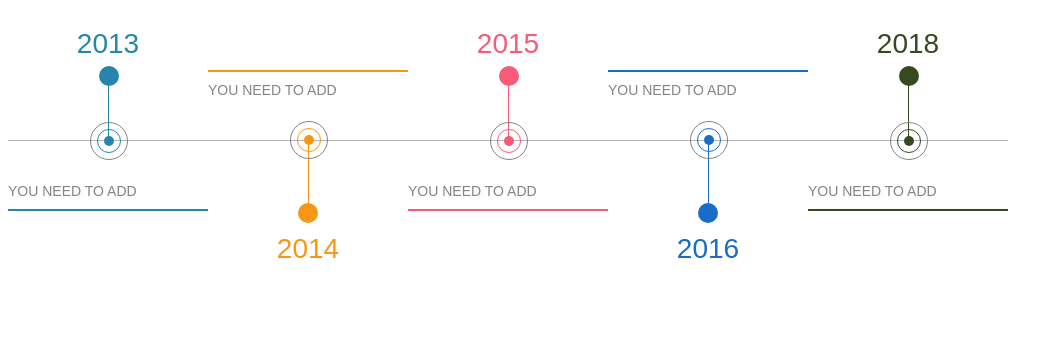
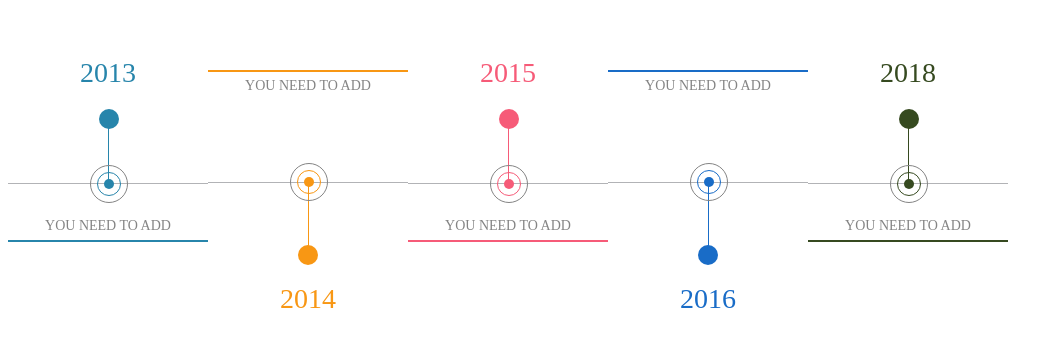
Before and after one commit to cristianpoleyJS/vue-next-timeline, a Vue app: page / in a window 1280 px wide. Shown: the top 346 px of the page, without its empty margins (0-1063 px from the left). Built offline with nearby package versions, Linux system fonts and the light colour scheme.

Commit message:
[feat] Finish component, details style and refactor code

```diff
--- a/src/components/VueNextTimeline.vue
+++ b/src/components/VueNextTimeline.vue
@@ -4,83 +4,92 @@
     :style="{
       'min-width': minWidth,
       'max-width': maxWidth
-    }">
+    }"
+    :class="className">
     <table>
       <tbody>
         <template v-for="(item, ix) in items">
           <!-- Item impar -->
-          <td v-if="ix % 2 === 0" :key="item[itemUniqueKey] || ix" class="vue-next-timeline__item even">
+          <td
+            v-if="ix % 2 === 0"
+            :key="item[itemUniqueKey] || ix"
+            class="vue-next-timeline__item even">
             <!-- Title item -->
-            <tr
-              :class="{'li-last': ix === items.length - 1}"
-              :style="{'--color': colorItem(item)}">
-              <div class="vue-next-timeline__item--line" :style="{'--color': colorItem(item)}">
+            <tr :style="returnCustomElementColor(item)">
+              <div
+                class="vue-next-timeline__item--line"
+                :style="returnCustomElementColor(item)">
                 <span class="budget" />
               </div>
               <div class="vue-next-timeline__item--title">
-                <slot name="title">
                 <span
                   :title="itemTitle(item)"
                   @click="titleClicked(item)"
-                    class="vue-next-timeline__item--title"
                   v-if="itemTitle(item)"
-                    :style="{'--color': colorItem(item)}">
+                  :style="[returnCustomElementColor(item), cursorPointer]">
+                  <slot name="title">
                     {{ itemTitle(item) }}
+                  </slot>
                 </span>
-                </slot>
               </div>
             </tr>
             <!-- Content item -->
-            <tr class="vue-next-timeline__item__wrapper-content" :style="{'min-width': minWidthItem, 'max-width': maxWidthItem}">
+            <tr
+              class="vue-next-timeline__item__wrapper-content"
+              :style="minMaxWidthTr">
               <div class="vue-next-timeline__item--content">
-                <slot name="content">
                 <span
                   :title="itemContent(item)"
                   @click="titleClicked(item)"
-                    :style="{'--color': colorItem(item)}"
-                    class="vue-next-timeline__item--content"
+                  :style="[returnCustomElementColor(item), cursorPointer]"
                   v-if="itemContent(item)">
+                  <slot name="content">
                     {{ itemContent(item) }}
+                  </slot>
                 </span>
-                </slot>
               </div>
             </tr>
           </td>
           <!-- Item par -->
-          <td v-else :key="item[itemUniqueKey] || ix" class="vue-next-timeline__item odd">
+          <td
+            v-else
+            :key="item[itemUniqueKey] || ix"
+            class="vue-next-timeline__item odd">
             <!-- Content item -->
-            <tr class="vue-next-timeline__item__wrapper-content" :style="{'min-width': minWidthItem, 'max-width': maxWidthItem}">
+            <tr
+              class="vue-next-timeline__item__wrapper-content"
+              :style="minMaxWidthTr">
                 <div class="vue-next-timeline__item--content">
-                  <slot name="content">
                   <span
                     :title="itemContent(item)"
-                      @click="titleClicked(item)" :style="{'--color': colorItem(item)}"
-                      class="vue-next-timeline__item--content"
+                    @click="titleClicked(item)"
+                    :style="[returnCustomElementColor(item), cursorPointer]"
                     v-if="itemContent(item)">
+                    <slot name="content">
                       {{ itemContent(item) }}
+                    </slot>
                   </span>
-                  </slot>
                 </div>
             </tr>
             <!-- Title item -->
             <tr
               :key="item[itemUniqueKey] || ix"
-              :class="{'li-last': ix === items.length - 1}"
-              :style="{'--color': colorItem(item)}">
-                <div class="vue-next-timeline__item--line" :style="{'--color': colorItem(item)}">
+              :style="returnCustomElementColor(item)">
+                <div
+                  class="vue-next-timeline__item--line"
+                  :style="returnCustomElementColor(item)">
                   <span class="budget" />
                 </div>
                 <div class="vue-next-timeline__item--title">
-                  <slot name="title">
                   <span
                     :title="itemTitle(item)"
                     @click="titleClicked(item)"
-                      class="vue-next-timeline__item--title"
                     v-if="itemTitle(item)"
-                      :style="{'--color': colorItem(item)}">
+                    :style="[returnCustomElementColor(item), cursorPointer]">
+                    <slot name="title">
                       {{ itemTitle(item) }}
+                    </slot>
                   </span>
-                  </slot>
                 </div>
             </tr>
           </td>
@@ -111,7 +120,7 @@ export default {
       default: 'content'
     },
     itemClickable: {
-      type: [String, Boolean],
+      type: [Boolean],
       default: true
     },
     minWidth: {
@@ -120,7 +129,7 @@ export default {
     },
     maxWidth: {
       type: String,
-      default: '1220px'
+      default: '100%'
     },
     minWidthItem: {
       type: String,
@@ -140,19 +149,34 @@ export default {
     className: {
       type: String,
       default: ''
-    },
-    contentClass: {
-      type: String,
-      default: ''
-    },
-    contentSubstr: {
-      type: Number,
-      default: 250
     }
   },
   data () {
     return {
       itemSelected: {}
+    }
+  },
+  computed: {
+
+    cursorPointer () {
+      return {
+        cursor: this.itemClickable ? 'pointer' : 'initial'
+      }
+    },
+
+    minMaxWidthTr () {
+      const { minWidthItem, maxWidthItem } = this
+      const styleObj = {}
+
+      if (minWidthItem) {
+        styleObj['min-width'] = minWidthItem
+      }
+
+      if (maxWidthItem) {
+        styleObj['max-width'] = maxWidthItem
+      }
+
+      return styleObj
     }
   },
   methods: {
@@ -165,13 +189,16 @@ export default {
       return item[this.itemContentKey]
     },
 
-    colorItem (item) {
-      return item.color || '#1e2124'
+    returnCustomElementColor (item) {
+      return {
+        '--color': item.color || '#1e2124',
+        'text-align': this.textAlign
+      }
     },
 
     titleClicked (item) {
       if (this.itemClickable) {
-        this.$emit('click', item)
+        this.$emit('click-item', item)
       }
     }
   }
@@ -180,105 +207,102 @@ export default {
 
 <style scoped lang="scss">
   .vue-next-timeline {
-
-    font-family: sans-serif;
-    -webkit-font-smoothing: antialiased;
-    -moz-osx-font-smoothing: grayscale;
-    text-align: center;
-    color: #2c3e50;
-    margin-top: 60px;
+    padding: 30px 0;
+    overflow-x: auto;
 
     > table {
-      list-style: none;
-      display: flex;
-      padding: 0;
       border-collapse: collapse;
 
       tr {
+        display: block;
         min-height: 80px;
-        max-width: 200px;
-        display: block;
+        margin-top: 32px;
         position: relative;
       }
 
       .vue-next-timeline__item {
-        position: relative;
-        border: 0;
         padding: 0;
 
         &--line {
           background-color: var(--color);
+          position: absolute;
+          height: 70px;
           width: 1px;
-          height: 70px;
-          display: block;
-          position: absolute;
           left: 50%;
 
           .budget {
+            background-color: var(--color);
             position: absolute;
-            bottom: 0;
-            background-color: var(--color);
+            border-radius: 100%;
+            height: 10px;
             width: 10px;
+
+            &:before,
+            &:after {
+              border-radius: 100%;
+              position: absolute;
+              display: block;
+              content: '';
+              padding: 6px;
+            }
+            &:before {
+              border: 1px solid var(--color);
               height: 10px;
-            border-radius: 100%;
-
-            &:before {
-              content: '';
               width: 10px;
-              height: 10px;
-              border: 1px solid var(--color);
-              display: block;
-              padding: 6px;
-              position: absolute;
+              left: -7px;
               top: -7px;
-              left: -7px;
-              border-radius: 100%;
             }
             &:after {
-              content: '';
+              border: 1px solid #848484;
+              height: 24px;
               width: 24px;
-              height: 24px;
-              border: 1px solid #848484;
-              display: block;
-              padding: 6px;
-              position: absolute;
+              left: -14px;
               top: -14px;
-              left: -14px;
-              border-radius: 100%;
             }
           }
         }
 
         &--title {
+          text-transform: uppercase;
+          color: var(--color);
+          text-align: center;
+          line-height: 2rem;
           font-weight: 300;
-          color: var(--color);
-          display: block;
           font-size: 28px;
-          line-height: 22px;
-          text-align: left;
-          text-transform: uppercase;
-          line-height: 2rem;
-          position: absolute;
-          text-align: center;
+          display: flex;
+          height: 59px;
+
+          > span {
+            -webkit-box-orient: vertical;
+            -webkit-line-clamp: 2;
+            text-overflow: ellipsis;
+            display: -webkit-box;
+            align-self: center;
+            overflow: hidden;
+            padding: 0 10px;
             width: 100%;
+          }
         }
 
         &__wrapper-content {
           min-height: 80px;
-          position: relative;
-          display: block;
         }
         &--content {
-          font-size: 14px;
+          text-transform: uppercase;
           line-height: 20px;
           color: #848484;
+          font-size: 14px;
           width: 100%;
-          position: absolute;
           left: 0;
-          text-align: left;
-          text-transform: uppercase;
-          padding: 8px 0;
-          width: 100%;
+
+          > span {
+            -webkit-box-orient: vertical;
+            -webkit-line-clamp: 3;
+            text-overflow: ellipsis;
+            display: -webkit-box;
+            overflow: hidden;
+            max-height: 59px;
+          }
         }
 
         // Impar
@@ -289,24 +313,24 @@ export default {
           }
 
           .vue-next-timeline__item--title {
-            bottom: 100%;
+            margin-bottom: 80px;
+            margin-top: -59px;
           }
-          .vue-next-timeline__item--content {
-            top: 1rem;
+          .vue-next-timeline__item--content > span {
             border-bottom: 2px solid var(--color);
+            padding-bottom: 4px;
           }
           .vue-next-timeline__item--line {
             bottom: 0;
             &:before {
+              background-color: var(--color);
+              border-radius: 100%;
               position: absolute;
-              background-color: var(--color);
               content: '';
+              height: 20px;
               width: 20px;
-              height: 20px;
+              left: -9px;
               top: -4px;
-              left: -9px;
-              display: block;
-              border-radius: 100%;
             }
 
             .budget {
@@ -317,17 +341,16 @@ export default {
         }
         // Par
         &.odd {
-          tr:first-child {
-            border-bottom: 1px solid #b2b3b6;
+          tr:nth-child(2) {
+            border-top: 1px solid #b2b3b6;
           }
 
           .vue-next-timeline__item--title {
-            top: 100%;
-            margin-top: 6px;
+            margin-top: 86px;
           }
-          .vue-next-timeline__item--content {
-            bottom: 1rem;
+          .vue-next-timeline__item--content > span {
             border-top: 2px solid var(--color);
+            padding-top: 4px;
           }
           .vue-next-timeline__item--line {
             top: 0;
@@ -337,14 +360,14 @@ export default {
             }
 
             &:after {
+              background-color: var(--color);
+              border-radius: 100%;
               position: absolute;
-              background-color: var(--color);
+              bottom: -12px;
+              height: 20px;
               content: '';
               width: 20px;
-              height: 20px;
-              bottom: -12px;
               left: -10px;
-              border-radius: 100%;
             }
           }
         }
```
Lines whose indentation alone changed are shown as unchanged.
